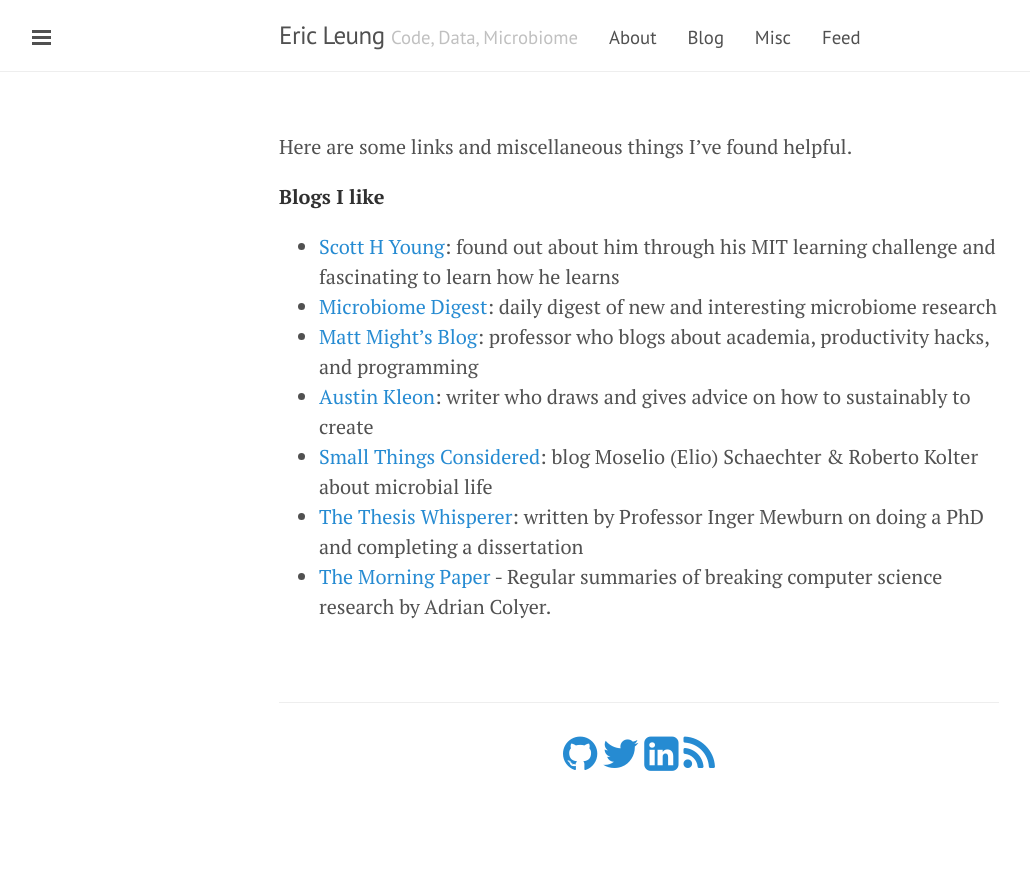
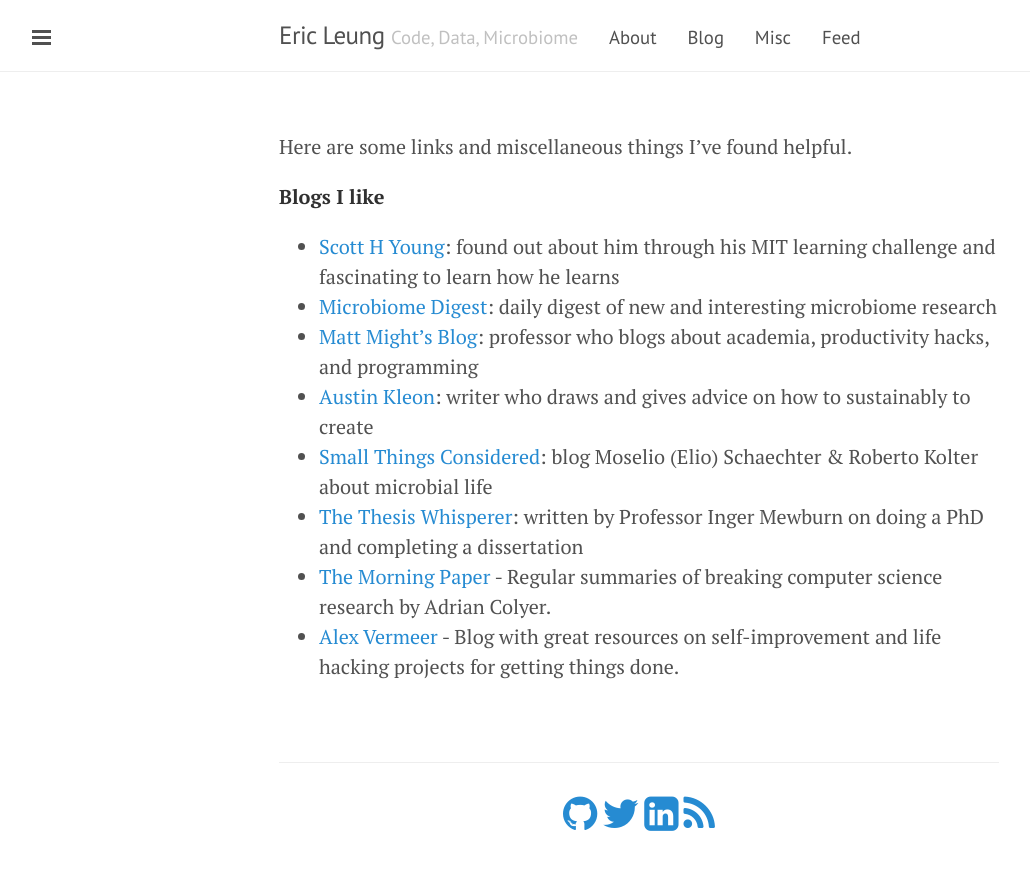
Before and after one commit to erictleung/erictleung.github.io, a Jekyll site: the page built from misc/index.md, in a window 1280 px wide. Shown: the top 870 px of the page, without its empty margins (1-1031 px from the left). Built offline with Jekyll 4.4.1, drawn with Linux system fonts in a browser that asks for light colours; nearby versions of some CDN libraries.

Commit message:
Add Alex Vermeer's blog on self-improvement to share

```diff
--- a/misc/index.md
+++ b/misc/index.md
@@ -22,3 +22,5 @@
   Inger Mewburn on doing a PhD and completing a dissertation
 - [The Morning Paper](https://blog.acolyer.org/) - Regular summaries of
   breaking computer science research by Adrian Colyer.
+- [Alex Vermeer](https://alexvermeer.com/) - Blog with great resources on
+  self-improvement and life hacking projects for getting things done.
```
